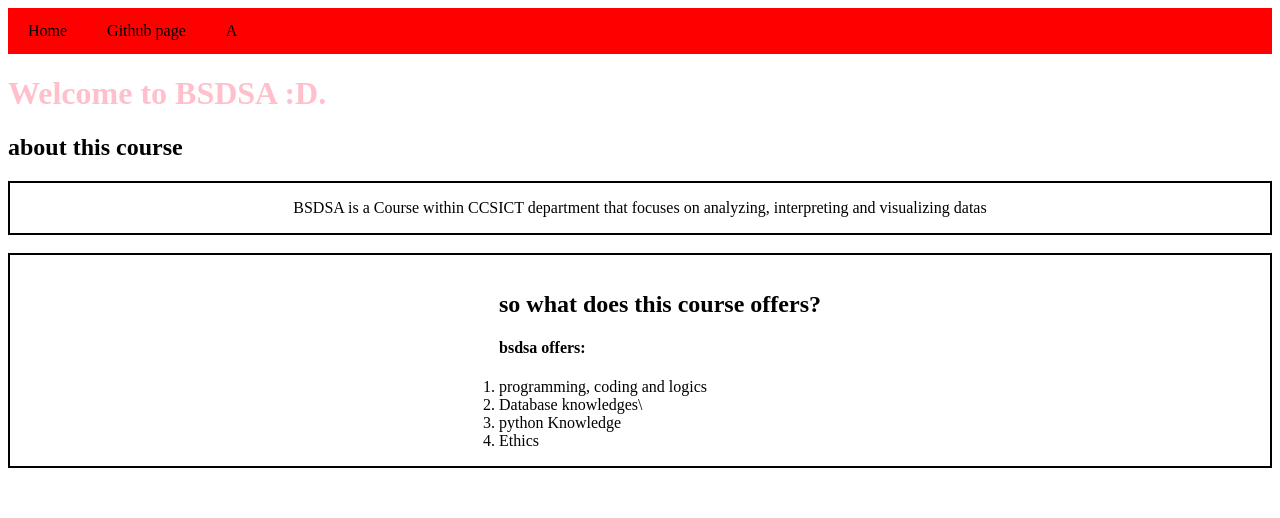
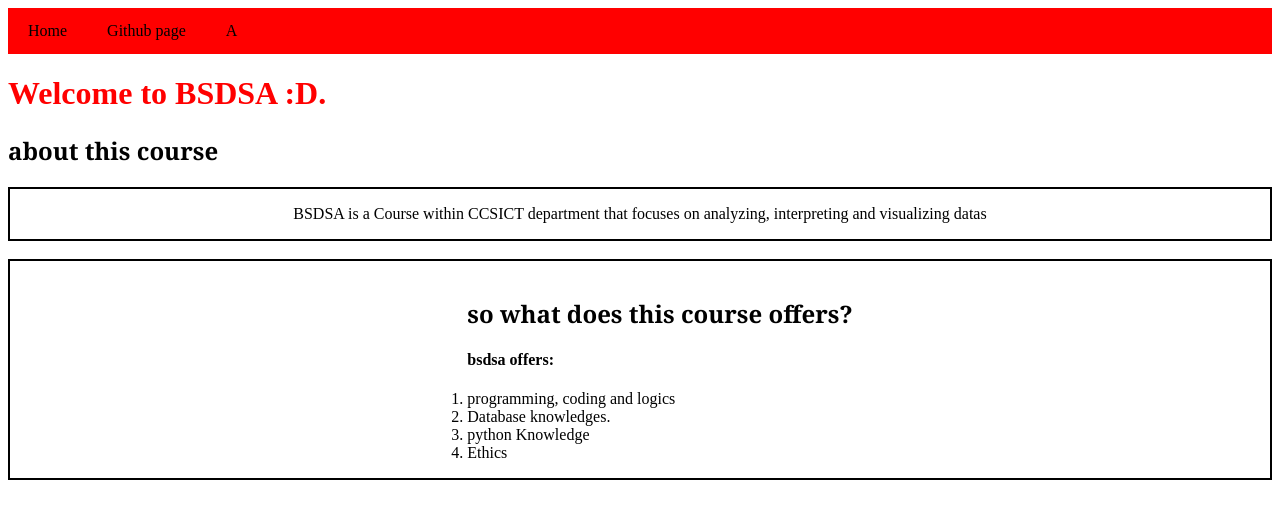
Before and after one commit to Disperse2121/BSDSA-ISU.github.io, a plain HTML site: page index.html in a window 1280 px wide. Drawn offline with Linux system fonts and the light colour scheme.

Commit message:
a bit of designing and fixing cuz I'm sleepy

```diff
--- a/index.html
+++ b/index.html
@@ -17,7 +17,7 @@
         </nav>
     </header>
 
-    <h1 style="color: pink;">Welcome to BSDSA :D.</h1>
+    <h1 style="color: red;">Welcome to BSDSA :D.</h1>
 
     <h2>about this course</h2>
 
@@ -32,7 +32,7 @@
             <h2>so what does this course offers?</h2>
             <h4>bsdsa offers:</h4>
             <li>programming, coding and logics</li>
-            <li>Database knowledges\</li>
+            <li>Database knowledges.</li>
             <li>python Knowledge</li>
             <li>Ethics</li>
         </ol>
--- a/style.css
+++ b/style.css
@@ -1,5 +1,9 @@
 ul {
     background-color: red;
+}
+
+h2 {
+  font-family: Georgia, 'Times New Roman', Times, serif;
 }
 
 nav ul {
```
